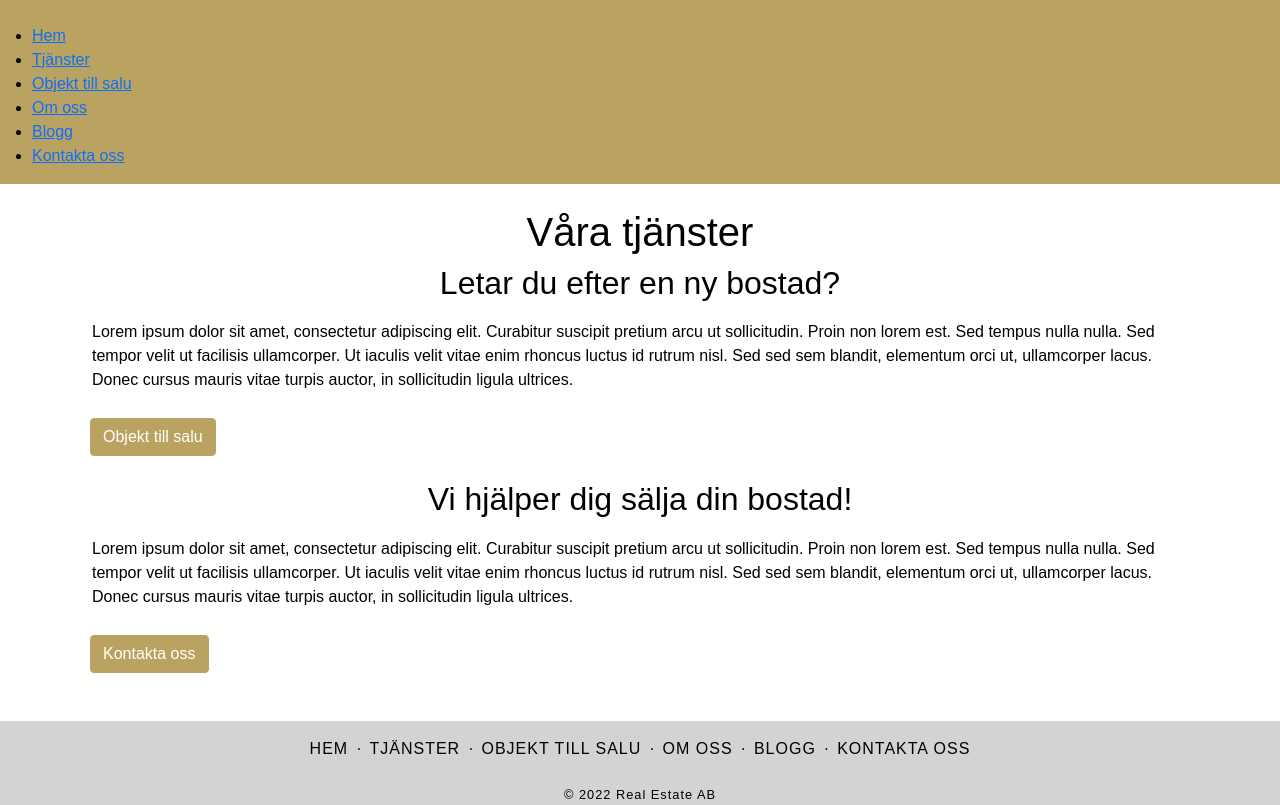
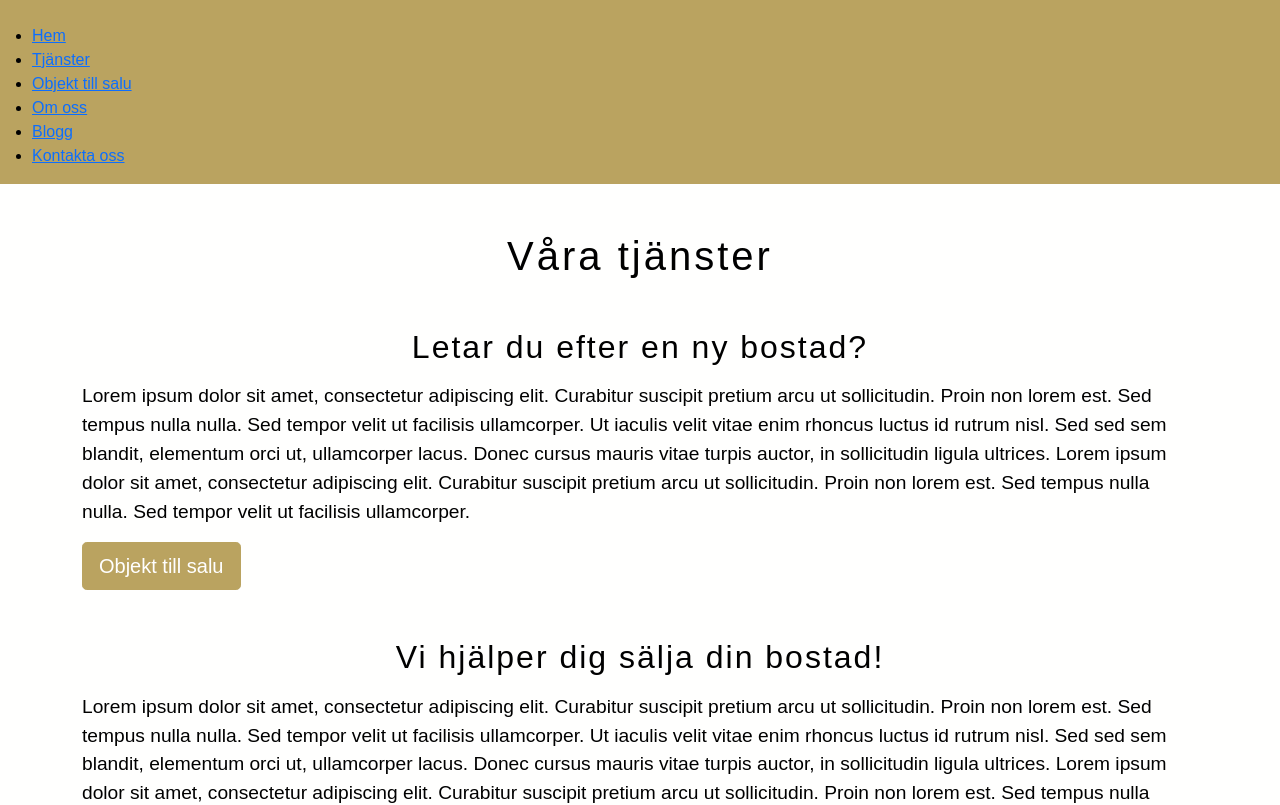
Before and after one commit to jan-beszterda/RealEstate, a React (Create React App) app: page /services in a window 1280 px wide. Shown: the top 805 px of the page. Built offline with nearby package versions, Linux system fonts and the light colour scheme.

Commit message:
improved services page

```diff
--- a/src/components/Services.jsx
+++ b/src/components/Services.jsx
@@ -1,31 +1,55 @@
-import React from 'react'
+import { Link } from "react-router-dom";
 import Button from "./Button";
-import Section from './Section';
+import Section from "./Section";
 
 function Services() {
   return (
-    <div className="container-sm service-container">
-      <div className='service-headerContainer'>
-      <h1 className='text-center'>Våra tjänster</h1>
+    <div className="container-sm my-4">
+      <div className="mb-3">
+        <h1 className="text-center" style={{ letterSpacing: "3px" }}>
+          Våra tjänster
+        </h1>
       </div>
-      <Section className="service-sectionOne">
-      <h2 className='text-center'>Letar du efter en ny bostad?</h2>
-      <div className='service-paraContainer'>
-      <p className=''>Lorem ipsum dolor sit amet, consectetur adipiscing elit. Curabitur suscipit pretium arcu ut sollicitudin. Proin non lorem est. Sed tempus nulla nulla. Sed tempor velit ut facilisis ullamcorper. Ut iaculis velit vitae enim rhoncus luctus id rutrum nisl. Sed sed sem blandit, elementum orci ut, ullamcorper lacus. Donec cursus mauris vitae turpis auctor, in sollicitudin ligula ultrices.</p>
-      </div>
-      <Button className="btn btn-primary mb-4 ms-2">Objekt till salu</Button>
+      <Section className="my-5">
+        <h2 className="text-center" style={{ letterSpacing: "2px" }}>
+          Letar du efter en ny bostad?
+        </h2>
+        <p className="mt-3" style={{ fontSize: "1.2rem" }}>
+          Lorem ipsum dolor sit amet, consectetur adipiscing elit. Curabitur
+          suscipit pretium arcu ut sollicitudin. Proin non lorem est. Sed tempus
+          nulla nulla. Sed tempor velit ut facilisis ullamcorper. Ut iaculis
+          velit vitae enim rhoncus luctus id rutrum nisl. Sed sed sem blandit,
+          elementum orci ut, ullamcorper lacus. Donec cursus mauris vitae turpis
+          auctor, in sollicitudin ligula ultrices. Lorem ipsum dolor sit amet,
+          consectetur adipiscing elit. Curabitur suscipit pretium arcu ut
+          sollicitudin. Proin non lorem est. Sed tempus nulla nulla. Sed tempor
+          velit ut facilisis ullamcorper.
+        </p>
+        <Link to="/forsale">
+          <Button className="btn btn-primary btn-lg">Objekt till salu</Button>
+        </Link>
       </Section>
-      <Section className="service-sectionTwo">
-        <div className='service-smallHeaderContainer'>
-      <h2 className='text-center'>Vi hjälper dig sälja din bostad!</h2>
-      </div>
-      <div className='service-paraContainer'>
-      <p className=''>Lorem ipsum dolor sit amet, consectetur adipiscing elit. Curabitur suscipit pretium arcu ut sollicitudin. Proin non lorem est. Sed tempus nulla nulla. Sed tempor velit ut facilisis ullamcorper. Ut iaculis velit vitae enim rhoncus luctus id rutrum nisl. Sed sed sem blandit, elementum orci ut, ullamcorper lacus. Donec cursus mauris vitae turpis auctor, in sollicitudin ligula ultrices.</p>
-      </div>
-      <Button className="btn btn-primary mb-4 ms-2">Kontakta oss</Button>
+      <Section className="my-5">
+        <h2 className="text-center" style={{ letterSpacing: "2px" }}>
+          Vi hjälper dig sälja din bostad!
+        </h2>
+        <p className="mt-3" style={{ fontSize: "1.2rem" }}>
+          Lorem ipsum dolor sit amet, consectetur adipiscing elit. Curabitur
+          suscipit pretium arcu ut sollicitudin. Proin non lorem est. Sed tempus
+          nulla nulla. Sed tempor velit ut facilisis ullamcorper. Ut iaculis
+          velit vitae enim rhoncus luctus id rutrum nisl. Sed sed sem blandit,
+          elementum orci ut, ullamcorper lacus. Donec cursus mauris vitae turpis
+          auctor, in sollicitudin ligula ultrices. Lorem ipsum dolor sit amet,
+          consectetur adipiscing elit. Curabitur suscipit pretium arcu ut
+          sollicitudin. Proin non lorem est. Sed tempus nulla nulla. Sed tempor
+          velit ut facilisis ullamcorper.
+        </p>
+        <Link to="/contact">
+          <Button className="btn btn-primary btn-lg">Kontakta oss</Button>
+        </Link>
       </Section>
     </div>
-  )
+  );
 }
 
-export default Services
+export default Services;
```
